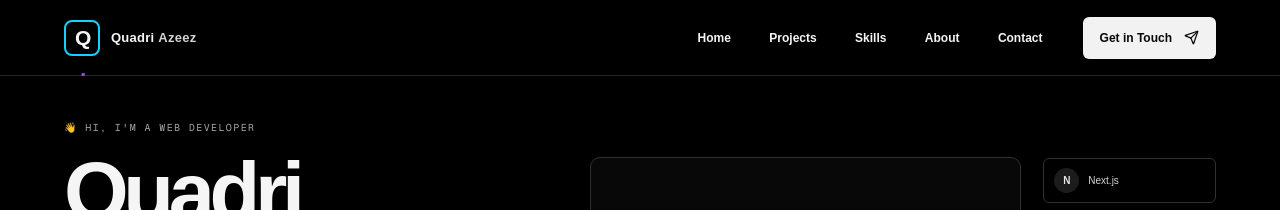
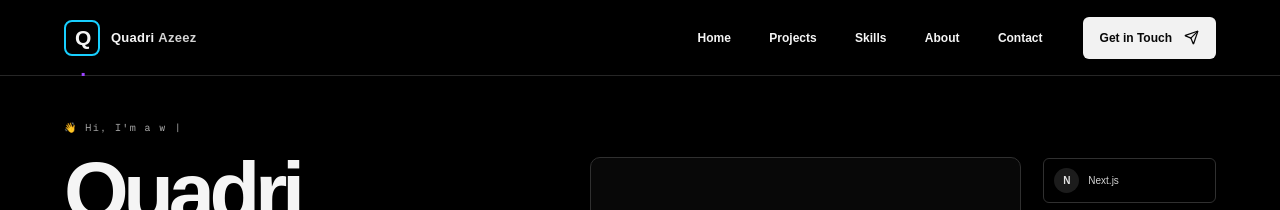
Before and after one commit to olag4568/my-portfolio, a Next.js app: page / in a window 1280 px wide. Shown: the top 210 px of the page. Built offline with nearby package versions, Linux system fonts and the light colour scheme.

Commit message:
Add typewriter animation to hero greeting

```diff
--- a/src/app/page.tsx
+++ b/src/app/page.tsx
@@ -54,6 +54,40 @@ function ContactForm() {
 
 export default function HomePage() {
   const [headlineIndex, setHeadlineIndex] = useState(0);
+  const [typedIntro, setTypedIntro] = useState("");
+  const introText = "Hi, I'm a web developer";
+
+  useEffect(() => {
+    let position = 0;
+    let deleting = false;
+    let timeout: number;
+
+    const tick = () => {
+      if (!deleting) {
+        position += 1;
+        setTypedIntro(introText.slice(0, position));
+        if (position >= introText.length) {
+          deleting = true;
+          timeout = window.setTimeout(tick, 1400);
+          return;
+        }
+        timeout = window.setTimeout(tick, 85);
+      } else {
+        position -= 1;
+        setTypedIntro(introText.slice(0, position));
+        if (position <= 0) {
+          deleting = false;
+          timeout = window.setTimeout(tick, 350);
+          return;
+        }
+        timeout = window.setTimeout(tick, 45);
+      }
+    };
+
+    timeout = window.setTimeout(tick, 350);
+    return () => window.clearTimeout(timeout);
+  }, []);
+
   const headlines = ["great.", "amazing.", "brilliant.", "unforgettable.", "incredible.", "exceptional.", "remarkable.", "outstanding.", "extraordinary.", "impactful.", "creative.", "beautiful.", "powerful.", "memorable.", "successful."];
 
   useEffect(() => {
@@ -71,7 +105,7 @@ export default function HomePage() {
       </nav>
       <section className="hero section-pad" id="hero"><div className="hero-grid">
         <div className="hero-copy">
-          <motion.p className="eyebrow" initial={{opacity:0,y:12}} animate={{opacity:1,y:0}} transition={{duration:.5}}>👋 HI, I'M A WEB DEVELOPER</motion.p>
+          <motion.p className="eyebrow typing-eyebrow" initial={{opacity:0,y:12}} animate={{opacity:1,y:0}} transition={{duration:.5}}>👋 {typedIntro}<span className="typing-cursor" aria-hidden="true">|</span></motion.p>
           <motion.h1 initial={{opacity:0,y:20}} animate={{opacity:1,y:0}} transition={{duration:.65,delay:.1}}>Quadri<br/><span className="highlight-word">Azeez</span></motion.h1>
           <p className="hero-role">Full Stack Web Developer</p><p className="hero-intro">I build modern, responsive and user-friendly web applications that solve real problems. I love turning ideas into functional web experiences using clean code and modern technologies.</p>
           <div className="hero-actions"><a className="primary-button" href="#work">View My Projects <ArrowRight size={18}/></a><a className="secondary-button" href="/cv.pdf" download>Download CV <Download size={16}/></a></div>
```
